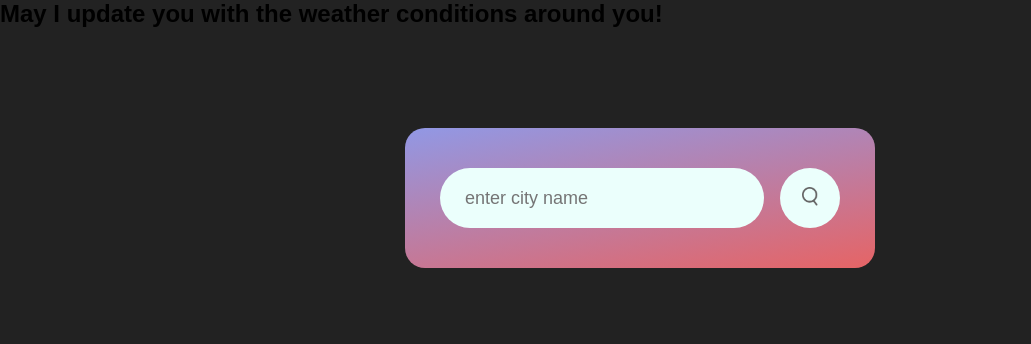
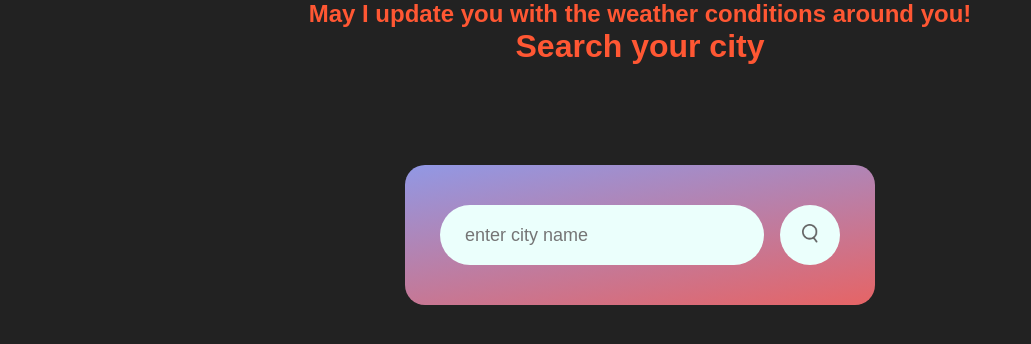
Before and after one commit to abhinavshukla48/WeatherWebsite, a plain HTML site: page index.html in a window 1280 px wide. Shown: the whole page, without its empty margins (0-1031 px from the left). Drawn offline with Linux system fonts and the light colour scheme.

Commit message:
Update index.html

```diff
--- a/index.html
+++ b/index.html
@@ -4,9 +4,19 @@
         <meta name="viewport" content="width=device-width, initial-scale=1.0">
         <title>Weather</title>
         <link rel="stylesheet" href="style.css">
+        <style>
+            .center-heading {
+                text-align: center;
+                font-family: Arial, sans-serif;
+                color: #FF5733;
+            }
+        </style>
     </head>
     <body>
-        <h2>May I update you with the weather conditions around you!</h2>
+        <div class="center-heading">
+        <h2>May I update you with the weather conditions around you!</h1>
+        <h1>Search your city</h1>
+        </div>
         <div class="card">
             <div class="search">
                 <input type="text" placeholder="enter city name" spellcheck="false">
```
